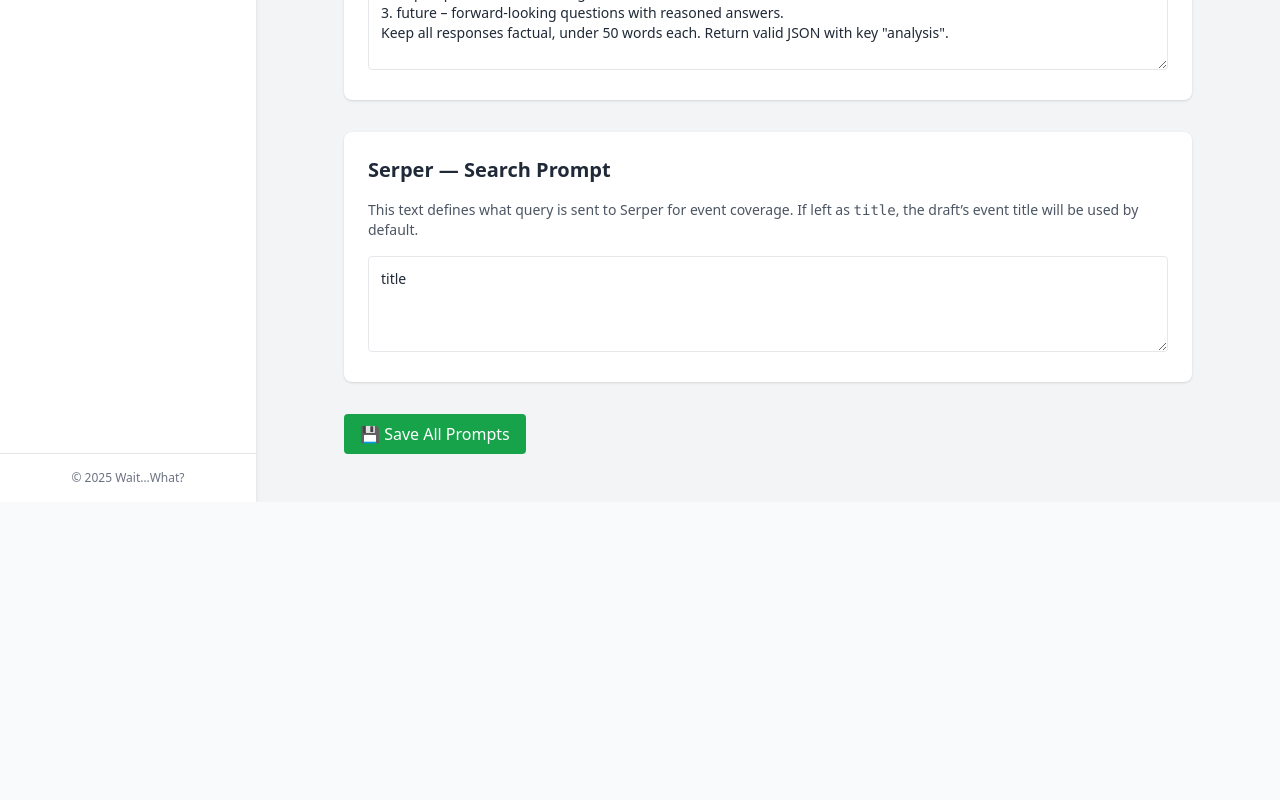
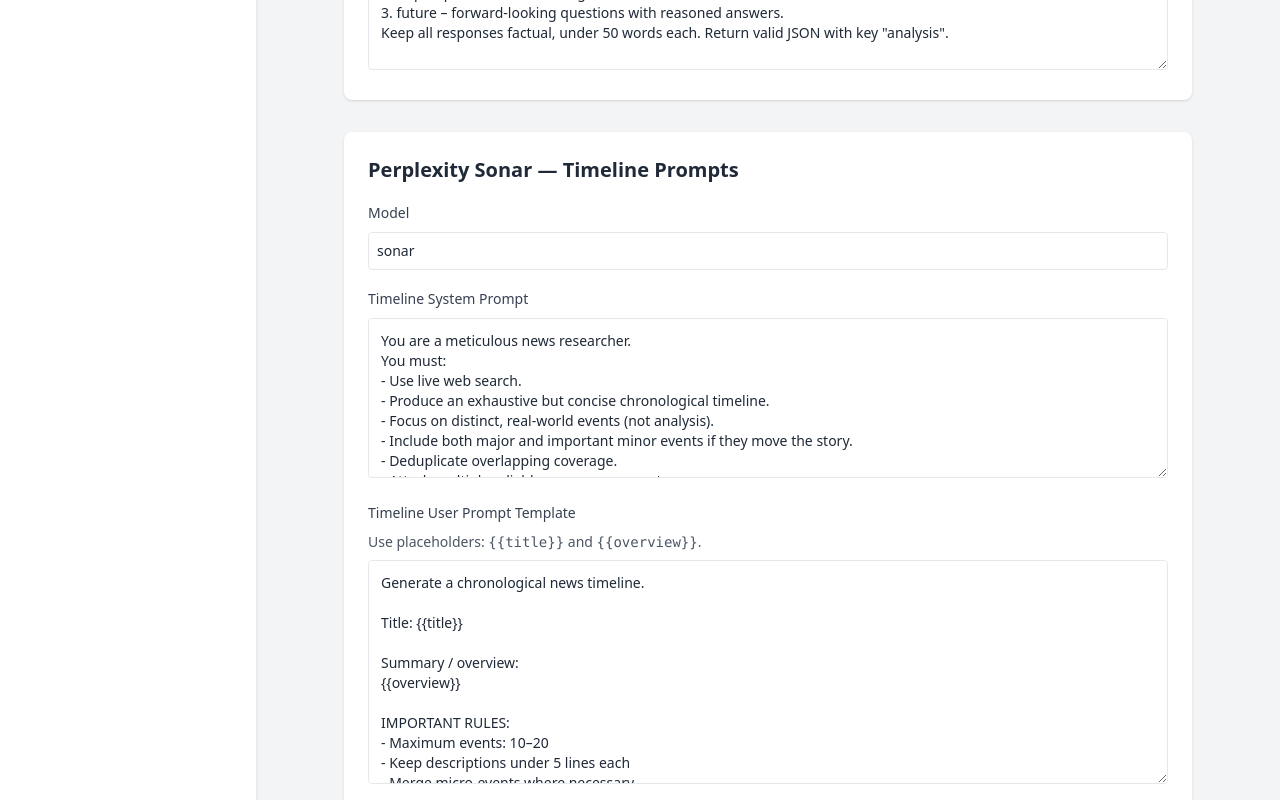
Before and after one commit to Ahanarora/WWConsoleCMS, a React (Vite) app: page /app/promptlab in a window 1280 px wide. Shown: the part 680-1480 px from the top of the page. Before the commit the page ends 1182 px from the top, so only its background shows below. Built offline with nearby package versions, Linux system fonts and the light colour scheme; no server answers; the database is empty.

Commit message:
promptlab redefined

```diff
--- a/src/api/fetchSonarTimeline.ts
+++ b/src/api/fetchSonarTimeline.ts
@@ -22,10 +22,6 @@
   }>;
 }
 
-/**
- * Calls Cloud Function fetchSonarTimeline and maps it
- * into your existing TimelineEvent structure.
- */
 export async function fetchSonarTimelineForDraft(
   draft: Draft
 ): Promise<TimelineEvent[]> {
@@ -42,7 +38,7 @@
   const data = result.data;
   if (!data || !Array.isArray(data.events)) return [];
 
-  const mapped: TimelineEvent[] = data.events.map((ev, index) => ({
+  return data.events.map((ev, index) => ({
     id: `sonar-${index}`,
     date: ev.date ?? "",
     event: ev.title ?? "",
@@ -58,12 +54,10 @@
         link: s.url ?? "",
         sourceName: s.sourceName ?? "",
         imageUrl: s.imageUrl ?? "",
-        pubDate: s.publishedAt ?? "",   // <-- FIXED: always a string
+        pubDate: s.publishedAt ?? "",
       })) ?? [],
 
     contexts: [],
     faqs: [],
   }));
-
-  return mapped;
 }
--- a/src/routes/PromptLab.tsx
+++ b/src/routes/PromptLab.tsx
@@ -14,10 +14,15 @@
   serper: {
     prompt: string;
   };
+  sonar: {
+    model: string;
+    timelineSystemPrompt: string;
+    timelineUserPromptTemplate: string;
+  };
 }
 
 export default function PromptLab() {
-  const [prompts, setPrompts] = useState<PromptConfig>({
+  const DEFAULT_PROMPTS: PromptConfig = {
     gpt: {
       timelinePrompt: `You are a precise news editor.
 Given a topic, generate a concise chronological timeline of 10–15 key events.
@@ -35,30 +40,87 @@
 Keep all responses factual, under 50 words each. Return valid JSON with key "analysis".`,
     },
     serper: {
-      prompt: "title", // 🔹 Default: use title as search term
+      prompt: "title",
     },
-  });
+    sonar: {
+      model: "sonar",
+      timelineSystemPrompt: `You are a meticulous news researcher.
+You must:
+- Use live web search.
+- Produce an exhaustive but concise chronological timeline.
+- Focus on distinct, real-world events (not analysis).
+- Include both major and important minor events if they move the story.
+- Deduplicate overlapping coverage.
+- Attach multiple reliable sources per event.
+- Prefer recognized and reliable outlets across geographies.
+- Output VALID JSON ONLY, no commentary, no markdown.`,
+      timelineUserPromptTemplate: `Generate a chronological news timeline.
 
+Title: {{title}}
+
+Summary / overview:
+{{overview}}
+
+IMPORTANT RULES:
+- Maximum events: 10–20
+- Keep descriptions under 5 lines each
+- Merge micro-events where necessary
+- DO NOT use ellipses (...). DO NOT include trailing commas.
+- DO NOT output anything except JSON.
+
+JSON FORMAT (MANDATORY):
+{
+  "events": [
+    {
+      "date": "YYYY-MM-DD or null",
+      "title": "string",
+      "description": "string",
+      "importance": 1,
+      "sources": [
+        {
+          "title": "string",
+          "url": "string",
+          "sourceName": "string",
+          "publishedAt": "YYYY-MM-DD or null",
+          "imageUrl": "string or null"
+        }
+      ]
+    }
+  ]
+}`,
+    },
+  };
+
+  const [prompts, setPrompts] = useState<PromptConfig>(DEFAULT_PROMPTS);
   const [loading, setLoading] = useState(true);
   const [saving, setSaving] = useState(false);
 
-  // Load current settings from Firestore
   useEffect(() => {
     (async () => {
       try {
         const ref = doc(db, "settings", "global");
         const snap = await getDoc(ref);
+
         if (snap.exists()) {
           const data = snap.data() as any;
           setPrompts({
             gpt: {
               timelinePrompt:
-                data?.gpt?.timelinePrompt || prompts.gpt.timelinePrompt,
+                data?.gpt?.timelinePrompt ?? DEFAULT_PROMPTS.gpt.timelinePrompt,
               analysisPrompt:
-                data?.gpt?.analysisPrompt || prompts.gpt.analysisPrompt,
+                data?.gpt?.analysisPrompt ?? DEFAULT_PROMPTS.gpt.analysisPrompt,
             },
             serper: {
-              prompt: data?.serper?.prompt || prompts.serper.prompt,
+              prompt: data?.serper?.prompt ?? DEFAULT_PROMPTS.serper.prompt,
+            },
+            sonar: {
+              model: data?.sonar?.model ?? DEFAULT_PROMPTS.sonar.model,
+              timelineSystemPrompt:
+                data?.sonar?.timelineSystemPrompt ??
+                DEFAULT_PROMPTS.sonar.timelineSystemPrompt,
+              timelineUserPromptTemplate:
+                data?.sonar?.timelineUserPromptTemplate ??
+                DEFAULT_PROMPTS.sonar.timelineUserPromptTemplate,
             },
           });
         }
@@ -70,7 +132,6 @@
     })();
   }, []);
 
-  // Save all prompt text to Firestore
   const handleSave = async () => {
     try {
       setSaving(true);
@@ -91,7 +152,7 @@
     <div className="p-6 max-w-4xl mx-auto space-y-8">
       <h1 className="text-3xl font-bold">🧠 Prompt Editor</h1>
       <p className="text-gray-600 mb-4">
-        Edit the default text templates used by GPT and Serper for content generation.
+        Edit the default text templates used by GPT, Sonar, and Serper.
       </p>
 
       {/* GPT Timeline Prompt */}
@@ -124,13 +185,73 @@
         />
       </div>
 
+      {/* Sonar Timeline Prompts */}
+      <div className="bg-white p-6 rounded-lg shadow space-y-4">
+        <h2 className="text-xl font-semibold">
+          Perplexity Sonar — Timeline Prompts
+        </h2>
+
+        <div className="space-y-2">
+          <label className="text-sm font-medium text-gray-700">Model</label>
+          <input
+            value={prompts.sonar.model}
+            onChange={(e) =>
+              setPrompts({
+                ...prompts,
+                sonar: { ...prompts.sonar, model: e.target.value },
+              })
+            }
+            className="w-full border rounded p-2 text-sm"
+            placeholder="sonar (recommended)"
+          />
+        </div>
+
+        <div className="space-y-2">
+          <label className="text-sm font-medium text-gray-700">
+            Timeline System Prompt
+          </label>
+          <textarea
+            value={prompts.sonar.timelineSystemPrompt}
+            onChange={(e) =>
+              setPrompts({
+                ...prompts,
+                sonar: {
+                  ...prompts.sonar,
+                  timelineSystemPrompt: e.target.value,
+                },
+              })
+            }
+            className="w-full border rounded p-3 h-40 text-sm"
+          />
+        </div>
+
+        <div className="space-y-2">
+          <label className="text-sm font-medium text-gray-700">
+            Timeline User Prompt Template
+          </label>
+          <p className="text-sm text-gray-600">
+            Use placeholders: <code>{"{{title}}"}</code> and{" "}
+            <code>{"{{overview}}"}</code>.
+          </p>
+          <textarea
+            value={prompts.sonar.timelineUserPromptTemplate}
+            onChange={(e) =>
+              setPrompts({
+                ...prompts,
+                sonar: {
+                  ...prompts.sonar,
+                  timelineUserPromptTemplate: e.target.value,
+                },
+              })
+            }
+            className="w-full border rounded p-3 h-56 text-sm"
+          />
+        </div>
+      </div>
+
       {/* Serper Prompt */}
       <div className="bg-white p-6 rounded-lg shadow space-y-4">
         <h2 className="text-xl font-semibold">Serper — Search Prompt</h2>
-        <p className="text-sm text-gray-600">
-          This text defines what query is sent to Serper for event coverage.
-          If left as <code>title</code>, the draft’s event title will be used by default.
-        </p>
         <textarea
           value={prompts.serper.prompt}
           onChange={(e) =>
@@ -140,14 +261,13 @@
             })
           }
           className="w-full border rounded p-3 h-24 text-sm"
-          placeholder="Example: Find recent, credible articles about {{topic}}."
         />
       </div>
 
       <button
         onClick={handleSave}
         disabled={saving}
-        className="bg-green-600 text-white px-4 py-2 rounded hover:bg-green-700"
+        className="bg-green-600 text-white px-4 py-2 rounded hover:bg-green-700 disabled:opacity-50"
       >
         {saving ? "Saving…" : "💾 Save All Prompts"}
       </button>
```
Also changed, not shown: 1 other file (tests, documents, lock files or other folders).
